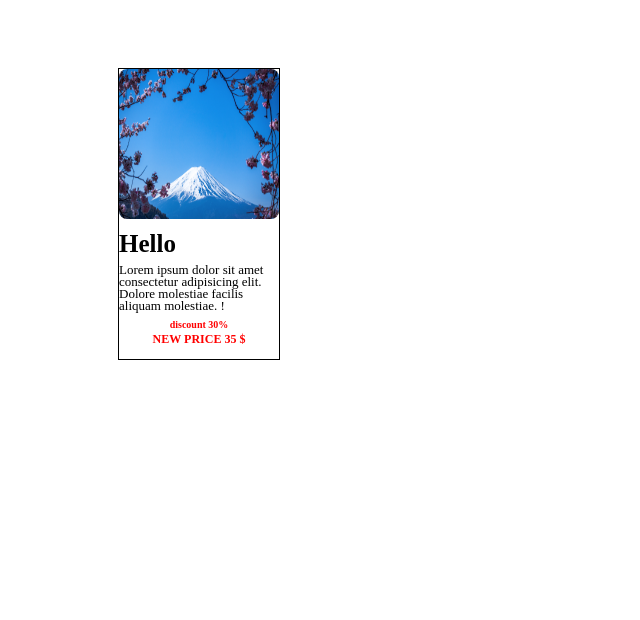
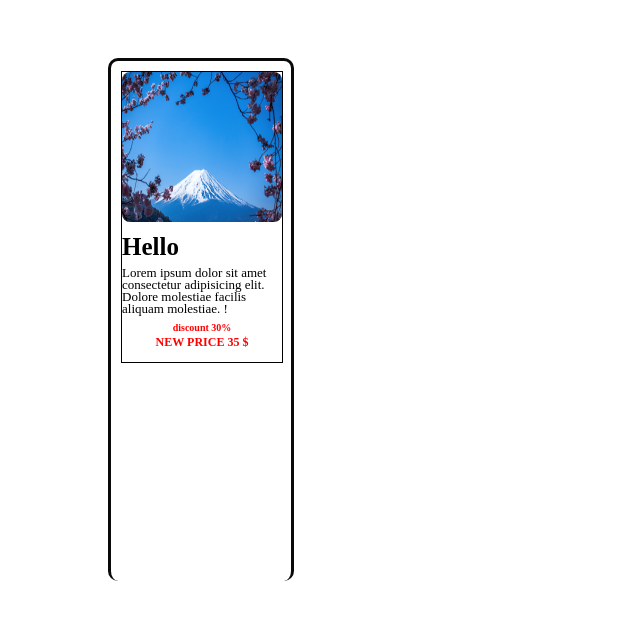
Before and after one commit to mokka-net/1111, a plain HTML site: page index.html in a window 1280 px wide. Shown: the whole page, without its empty margins (0-640 px from the left). Drawn offline with Linux system fonts and the light colour scheme.

Commit message:
Fifish commit

```diff
--- a/style.css
+++ b/style.css
@@ -1,10 +1,7 @@
 .card {
-<<<<<<< HEAD
-    border: 3px solid rgb(0, 0, 0);
-=======
-    border: 3px solid rgb(5, 5, 5);
->>>>>>> develop
-    background-color: rgb(243, 229, 211);
+    border: 3px solid rgb(9, 9, 9);
+    border-bottom: 5px yellow;
+    >>>>>>>develop background-color: rgb(243, 229, 211);
     border-radius: 10px;
     width: 180px;
     /* height: 320px; */
```
